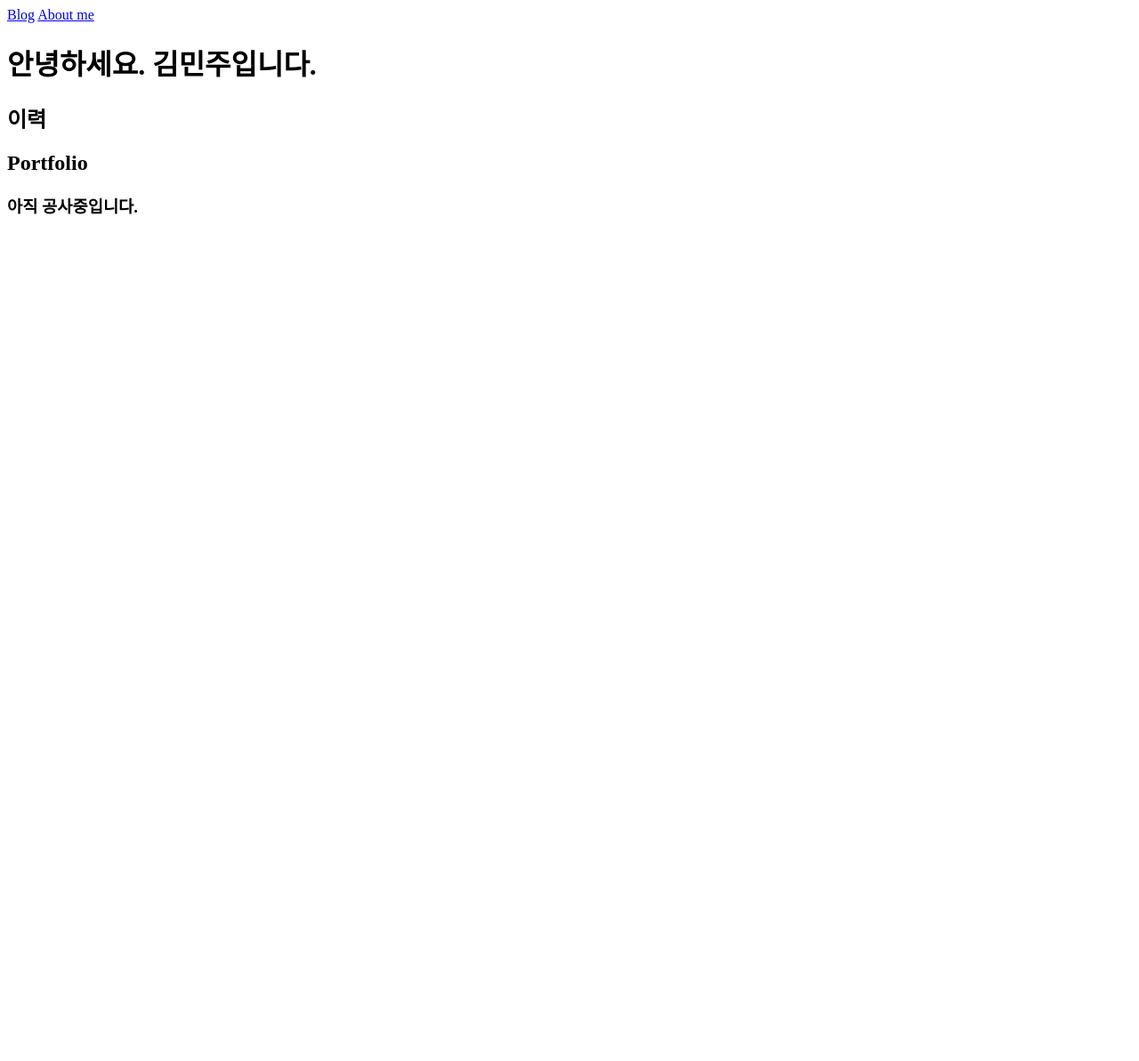
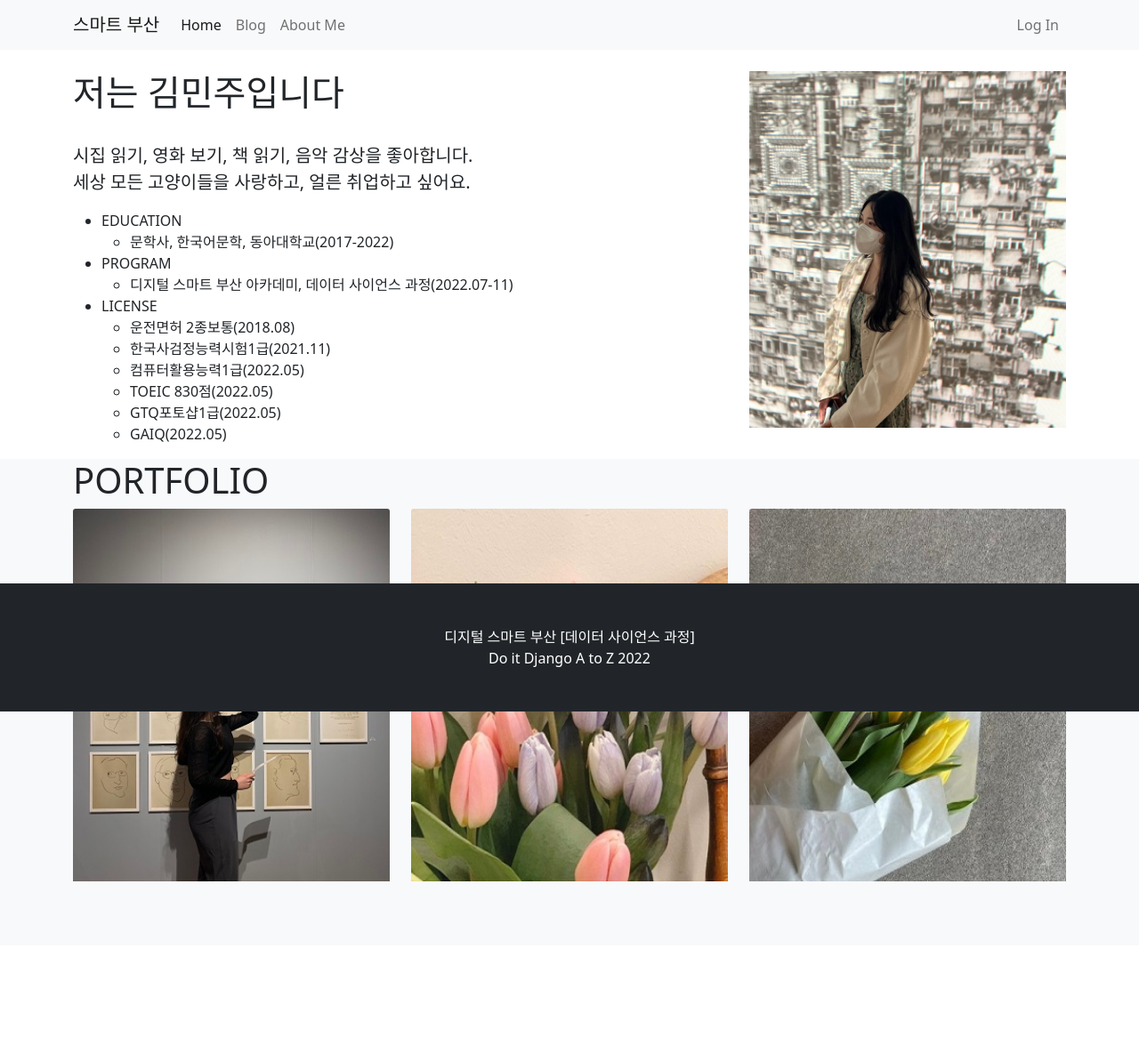
Before and after one commit to rlaalswn7625/do_it_django_a_to_z, a Django app: page /about_me/ in a window 1280 px wide. Shown: the whole page at 89% size. Before the commit the page ends 241 px from the top, so only its background shows below. Run offline with Django 3.2, Linux system fonts and the light colour scheme; some libraries are stand-ins or nearby versions.

Commit message:
자기소개 페이지에 내용 채우기

```diff
--- /dev/null
+++ b/single_pages/static/single_pages/css/about_me.css
@@ -0,0 +1,3 @@
+.margin-for-footer {
+    margin-bottom: 130px;
+}
--- a/single_pages/templates/single_pages/about_me.html
+++ b/single_pages/templates/single_pages/about_me.html
@@ -1,19 +1,94 @@
 <!DOCTYPE html>
+{% load static %}
 <html lang="ko">
 <head>
     <meta charset="UTF-8">
-    <title>파이썬 초보자 김민주입니다!</title>
+    <title>About Minju</title>
+
+    <link rel="stylesheet" href="{% static 'blog/bootstrap5/css/bootstrap.min.css' %}"
+          media="screen">
+    <link rel="stylesheet" href="{% static 'single_pages/css/about_me.css' %}"
+          media="screen">
+    <script src="https://kit.fontawesome.com/c23df49199.js" crossorigin="anonymous"></script>
 </head>
 <body>
 
-<nav>
-    <a href="/blog/">Blog</a>
-    <a href="/about_me/">About me</a>
-</nav>
+{% include 'blog/navbar.html' %}
 
-<h1>안녕하세요. 김민주입니다.</h1>
-<h2>이력</h2>
-<h2>Portfolio</h2>
-<h3>아직 공사중입니다. </h3>
+<section>
+    <div class="container mt-4">
+        <div class="row">
+            <div class="col-lg-8">
+                <h1>저는 김민주입니다</h1>
+                <br/>
+                <p class="lead">
+                    시집 읽기, 영화 보기, 책 읽기, 음악 감상을 좋아합니다.<br/>
+                    세상 모든 고양이들을 사랑하고, 얼른 취업하고 싶어요.
+                </p>
+
+                <ul>
+                    <li>EDUCATION</li>
+                    <ul>
+                        <li>문학사, 한국어문학, 동아대학교(2017-2022)</li>
+                    </ul>
+
+                    <li>PROGRAM</li>
+                    <ul>
+                        <li>디지털 스마트 부산 아카데미, 데이터 사이언스 과정(2022.07-11)</li>
+                    </ul>
+
+                    <li>LICENSE</li>
+                    <ul>
+                        <li>운전면허 2종보통(2018.08)</li>
+                        <li>한국사검정능력시험1급(2021.11)</li>
+                        <li>컴퓨터활용능력1급(2022.05)</li>
+                        <li>TOEIC 830점(2022.05)</li>
+                        <li>GTQ포토샵1급(2022.05)</li>
+                        <li>GAIQ(2022.05)</li>
+                    </ul>
+                </ul>
+            </div>
+            <div class="col-lg-4">
+                <img class="img-fluid" src="{% static 'single_pages/images/김민주.jpg' %}">
+            </div>
+        </div>
+    </div>
+</section>
+
+<section class="bg-light margin-for-footer">
+    <div class="container">
+        <div class="row">
+            <div class="col-12">
+                <h1>PORTFOLIO</h1>
+            </div>
+        </div>
+        <div class="row">
+            <div class="col-lg-4">
+                <img class="card-img-top" src="{% static 'single_pages/images/image_c.jpg' %}">
+            </div>
+
+            <div class="col-lg-4">
+                <img class="card-img-top" src="{% static 'single_pages/images/image_a.jpg' %}">
+            </div>
+
+            <div class="col-lg-4">
+                <img class="card-img-top" src="{% static 'single_pages/images/image_b.jpg' %}">
+            </div>
+        </div>
+        <br>
+        <br>
+        <br>
+    </div>
+</section>
+
+<div class="fixed-bottom">
+    {% include 'blog/footer.html' %}
+</div>
+<script src="https://cdn.jsdelivr.net/npm/@popperjs/core@2.10.2/dist/umd/popper.min.js"
+        integrity="sha384-7+zCNj/IqJ95wo16oMtfsKbZ9ccEh31eOz1HGyDuCQ6wgnyJNSYdrPa03rtR1zdB"
+        crossorigin="anonymous"></script>
+<script src="https://cdn.jsdelivr.net/npm/bootstrap@5.1.3/dist/js/bootstrap.min.js"
+        integrity="sha384-QJHtvGhmr9XOIpI6YVutG+2QOK9T+ZnN4kzFN1RtK3zEFEIsxhlmWl5/YESvpZ13"
+        crossorigin="anonymous"></script>
 </body>
 </html>
--- a/single_pages/templates/single_pages/landing.html
+++ b/single_pages/templates/single_pages/landing.html
@@ -17,7 +17,7 @@
 
 <section>
     <div class="container">
-        <div class="row justify-content-between mt-5">
+        <div class="row justify-content-between mt-3">
             <div class="col-lg-6 text-light">
                 <h1 class="mt-5">Welcome Minju World</h1>
                 <br>
```
Also changed, not shown: single_pages/static/single_pages/images/image_a.jpg (added), single_pages/static/single_pages/images/image_b.jpg (added), single_pages/static/single_pages/images/image_c.jpg (added), single_pages/static/single_pages/images/김민주.jpg (added).
